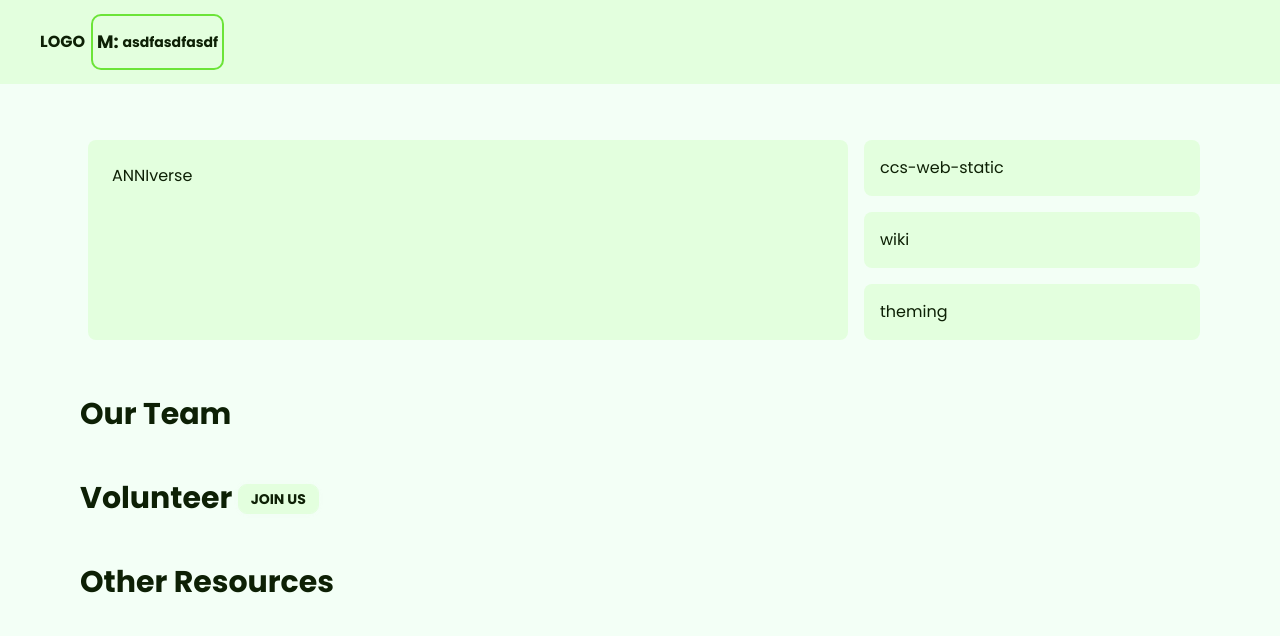
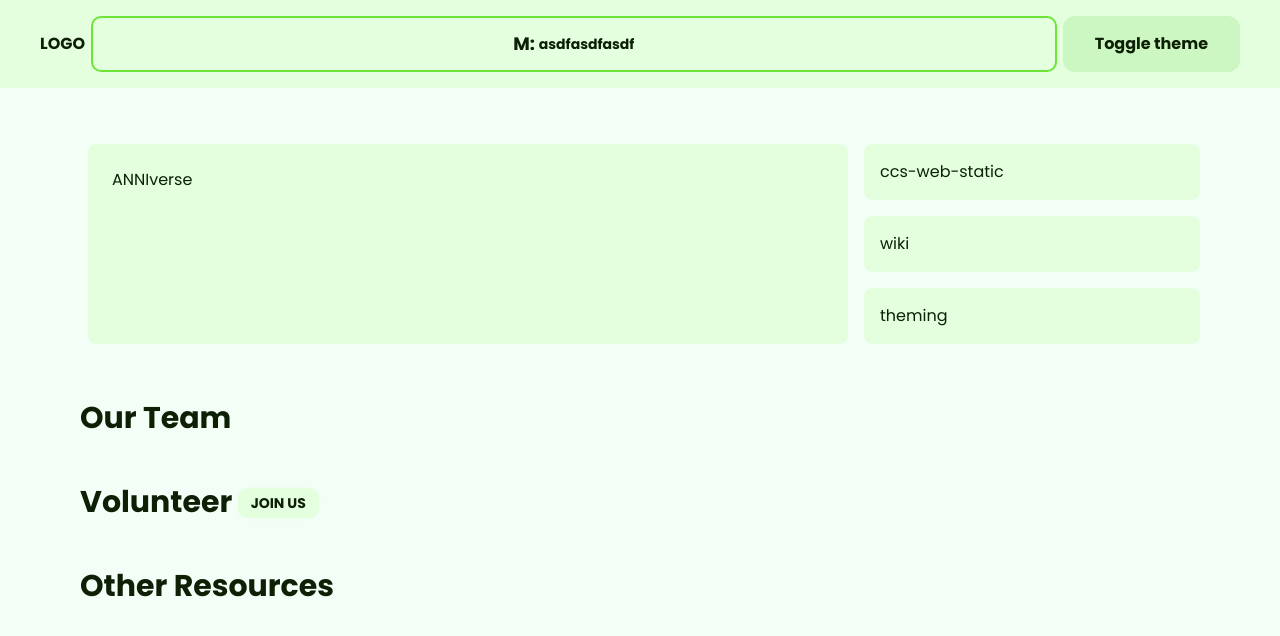
Before and after one commit to ChildhoodCancerSociety/.dev, a Next.js app: page / in a window 1280 px wide. Shown: the top 636 px of the page. Built offline with nearby package versions, Linux system fonts and the light colour scheme.

Commit message:
theme toggling

```diff
--- a/src/app/layout.tsx
+++ b/src/app/layout.tsx
@@ -23,7 +23,7 @@ const theme = (() => {
 })();
 
 document.documentElement.dataset.mode = theme;
-`
+`;
 
 export default function RootLayout({
   children,
--- /dev/null
+++ b/src/components/ThemeToggle.tsx
@@ -0,0 +1,27 @@
+"use client";
+
+import { useState } from "react";
+
+type Theme = "light" | "dark";
+
+const getInitialTheme = (): Theme => {
+  return "dark";
+};
+
+const toggleTheme = (t: Theme): Theme => t === "dark" ? "light" : "dark";
+
+const ThemeToggle: React.FC = () => {
+  const [theme, setTheme] = useState<"light" | "dark">(getInitialTheme());
+  const toggle = () => {
+    setTheme(toggleTheme);
+    document.documentElement.dataset.mode = toggleTheme(theme);
+  };
+
+  return (
+    <button onClick={toggle} className="rounded-xl cursor-pointer bg-froggy-200 text-froggy-900 dark:text-froggy-50 dark:bg-froggy-900 px-8 py-4">
+      Toggle theme
+    </button>
+  );
+};
+
+export default ThemeToggle;
--- a/src/hooks/useDarkMode.tsx
+++ b/src/hooks/useDarkMode.tsx
@@ -11,16 +11,12 @@ const getInitialTheme = (): Theme => {
 
   const mqTheme = window.matchMedia("(prefers-color-scheme: dark)");
 
-  if(typeof mqTheme.matches === "boolean") {
     return mqTheme.matches ? "dark" : "light";
-  }
-
-  return "light";
 }
 
 interface ThemeData {
   theme: Theme;
-  changeTheme: (t: Theme) => void;
+  changeTheme: (t: Theme | ((t: Theme) => Theme)) => void;
 }
 
 const ThemeContext = createContext<ThemeData>({ theme: getInitialTheme(), changeTheme: () => {} });
--- a/src/structure/header/header.tsx
+++ b/src/structure/header/header.tsx
@@ -1,8 +1,13 @@
-const Header: React.FC = () =>     <header className="sticky bg-froggy-100 dark:bg-froggy-900 px-8 py-4 flex flex-row min-w-full items-center">
-<div className="nav-item">LOGO</div>
-<div className="nav-item nav-status"><div className="text-lg">M:&nbsp;</div>
-  <span>asdfasdfasdf</span>
-</div>
+import ThemeToggle from "@/components/ThemeToggle";
+
+const Header: React.FC = () => <header className="sticky bg-froggy-100 dark:bg-froggy-900 px-8 py-4 flex flex-row min-w-full items-center">
+  <div className="nav-item">LOGO</div>
+  <div className="nav-item nav-status flex-grow"><div className="text-lg">M:&nbsp;</div>
+    <span>asdfasdfasdf</span>
+  </div>
+  <div className="nav-item flex-shrink">
+    <ThemeToggle />
+  </div>
 </header>;
 
 export default Header;
```
